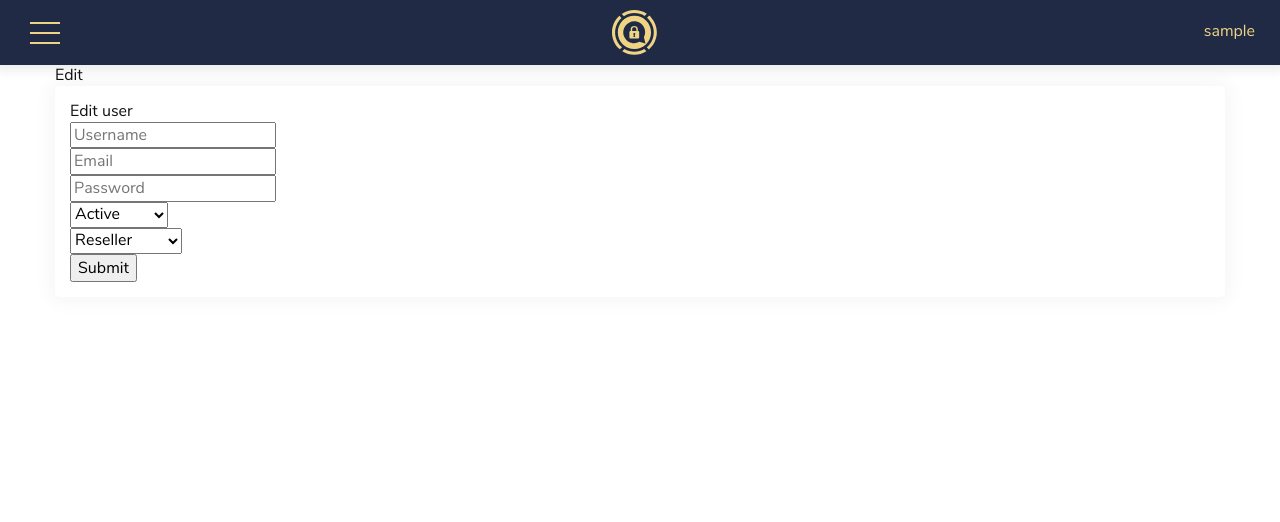
After one commit to istacat/kryptr-gate, a Flask app: page /add_reseller in a window 1280 px wide. The commit adds this page. Shown: the top 522 px of the page. Run offline with Flask 2, Linux system fonts and the light colour scheme; the visitor is signed in with stand-in values (Sample User, id 1); data comes from the database, SQL or seed files in the repository; style sheets or scripts are compiled from the project's sources.

Commit message:
added resellers view

```diff
--- a/app/__init__.py
+++ b/app/__init__.py
@@ -21,6 +21,7 @@ def create_app(environment='development'):
         auth_blueprint,
         account_blueprint,
         user_blueprint,
+        reseller_blueprint,
     )
     from app.models import (
         User,
@@ -45,6 +46,7 @@ def create_app(environment='development'):
     app.register_blueprint(main_blueprint)
     app.register_blueprint(account_blueprint)
     app.register_blueprint(user_blueprint)
+    app.register_blueprint(reseller_blueprint)
 
     # Set up flask login.
     @login_manager.user_loader
--- /dev/null
+++ b/app/forms/reseller.py
@@ -0,0 +1,26 @@
+from flask_wtf import FlaskForm
+from wtforms import StringField, PasswordField, SelectField, SubmitField
+from wtforms.validators import DataRequired
+
+
+class ResellerForm(FlaskForm):
+    username = StringField("Username", [DataRequired()])
+    email = StringField("Email", [DataRequired()])
+    password = PasswordField("Password", [DataRequired()])
+    activated = SelectField(
+        "Activated",
+        default="active",
+        choices=[("not_active", "Not Active"), ("active", "Active")],
+    )
+    role = SelectField(
+        "User type",
+        default="reseller",
+        choices=[
+            ("admin", "Admin"),
+            ("distributor", "Distributor"),
+            ("reseller", "Reseller"),
+            ("sub_reseller", "Sub Reseller"),
+            ("support", "Support"),
+        ],
+    )
+    submit = SubmitField()
--- a/app/templates/components/_header.html
+++ b/app/templates/components/_header.html
@@ -17,7 +17,7 @@
             <a class="menu__link" href="{{ url_for('account.index') }}">Accounts</a>
           </li>
           <li class="menu__item">
-            <a class="menu__link" href="#">Resellers</a>
+            <a class="menu__link" href="{{ url_for('reseller.index') }}">Resellers</a>
           </li>
           <li class="menu__item">
             <a class="menu__link" href="#">Distributors</a>
--- /dev/null
+++ b/app/templates/components/_reseller-edit.html
@@ -0,0 +1,55 @@
+<form class="edit__form" action="{{ action_url }}" method="POST">
+    <span class="edit__title">Edit user</span>
+    {{ form.hidden_tag() }}
+    <div class="edit__group">
+      <label class="edit__label">
+        {{ form.username(class="edit__input", type="text", placeholder="Username")}}
+      </label>
+      <div class="edit__feedback">
+        {% for error in form.username.errors %}
+        <span>{{ error }}</span>
+        {% endfor %}
+      </div>
+    </div>
+    <div class="edit__group">
+      <label class="edit__label">
+        {{ form.email(class="edit__input", type="email", placeholder="Email")}}
+      </label>
+      <div class="edit__feedback">
+        {% for error in form.email.errors %}
+        <span>{{ error }}</span>
+        {% endfor %}
+      </div>
+    </div>
+    <div class="edit__group">
+      <label class="edit__label">
+        {{ form.password(class="edit__input", type="password", placeholder="Password")}}
+      </label>
+      <div class="edit__feedback">
+        {% for error in form.password.errors %}
+        <span>{{ error }}</span>
+        {% endfor %}
+      </div>
+    </div>
+    <div class="edit__group">
+      <label class="edit__label">
+        {{ form.activated(class="edit__input")}}
+      </label>
+      <div class="edit__feedback">
+        {% for error in form.activated.errors %}
+        <span>{{ error }}</span>
+        {% endfor %}
+      </div>
+    </div>
+    <div class="edit__group">
+      <label class="edit__label">
+        {{ form.role(class="edit__input")}}
+      </label>
+      <div class="edit__feedback">
+        {% for error in form.role.errors %}
+        <span>{{ error }}</span>
+        {% endfor %}
+      </div>
+    </div>
+    {{ form.submit(class="edit__submit")}}
+  </form>
--- a/app/views/__init__.py
+++ b/app/views/__init__.py
@@ -2,3 +2,4 @@ from .auth import auth_blueprint  # noqa f401
 from .main import main_blueprint  # noqa f401
 from .account import account_blueprint  # noqa f401
 from .user import user_blueprint  # noqa f401
+from .reseller import reseller_blueprint  # noqa f401
--- /dev/null
+++ b/app/views/reseller.py
@@ -0,0 +1,45 @@
+from logging import log
+from app.forms.reseller import ResellerForm
+from flask import render_template, Blueprint, flash, redirect, url_for, jsonify
+from flask_login import login_required
+from app.models import User
+reseller_blueprint = Blueprint('reseller', __name__)
+
+
+@reseller_blueprint.route("/resellers")
+@login_required
+def index():
+    return render_template("pages/resellers.html")
+
+
+@reseller_blueprint.route("/add_reseller", methods=["GET", "POST"])
+@login_required
+def add_reseller():
+    form = ResellerForm()
+    if form.validate_on_submit():
+        res = User(
+            username=form.username.data,
+            email=form.email.data,
+            password=form.password.data,
+            activated=form.activated.data,
+            role=form.role.data,
+        )
+        res.save()
+        flash('User creation successful.', 'success')
+        flash("Account creation successful.", "success")
+        return redirect(url_for("reseller.index"))
+    return render_template(
+        "base_add_edit.html",
+        include_header="components/_reseller-edit.html",
+        form=form,
+        action_url=url_for("reseller.add_reseller"),
+    )
+
+
+@reseller_blueprint.route("/api/reseller_list")
+@login_required
+def get_reseller_list():
+    resellers = User.query.filter(User.role == 'reseller')
+    res = [reseller.to_json() for reseller in resellers]
+    print(res)
+    return jsonify(res)
--- /dev/null
+++ b/ui/scss/pages/resellers.scss
@@ -0,0 +1,19 @@
+.resellers {
+    margin-top: 30px;
+
+    &__header {
+      display: flex;
+      justify-content: space-between;
+      align-items: center;
+      margin-bottom: 30px;
+    }
+
+    &__title {
+      font-size: 20px;
+      @extend %nunito-700;
+      display: block;
+      border-bottom: 1px solid $bg;
+    }
+
+
+  }
--- a/ui/scss/style.scss
+++ b/ui/scss/style.scss
@@ -11,3 +11,4 @@
 @import "components/dashboard";
 
 @import "pages/users.scss";
+@import "pages/resellers.scss"
```
Also changed, not shown: app/templates/pages/resellers.html (added, +25 -0 lines).
